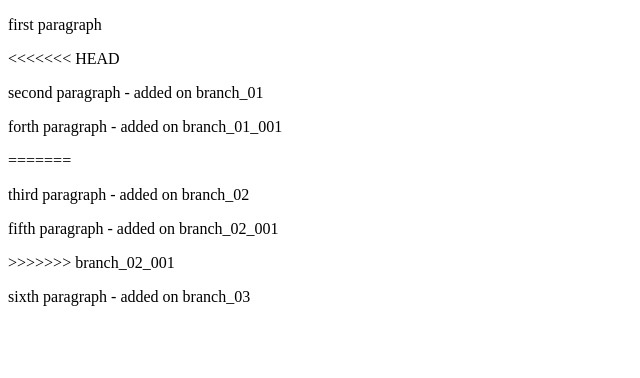
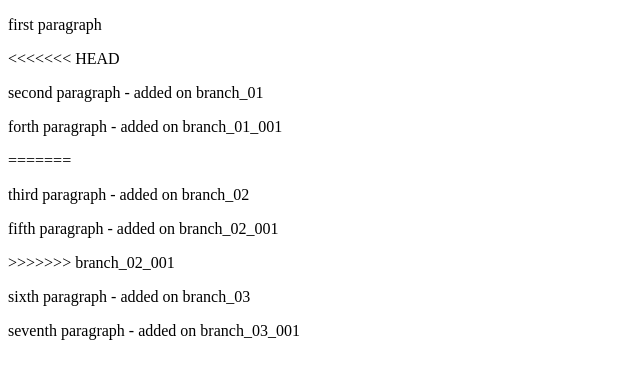
Before and after one commit to YarynaPelekh/Branches, a plain HTML site: page index.html in a window 1280 px wide. Shown: the whole page, without its empty margins (0-640 px from the left). Drawn offline with Linux system fonts and the light colour scheme.

Commit message:
added seventh paragraph - on branch_03_001

```diff
--- a/index.html
+++ b/index.html
@@ -17,5 +17,6 @@
     >>>>>>> branch_02_001
 
     <p>sixth paragraph - added on branch_03</p>
+    <p>seventh paragraph - added on branch_03_001</p>
   </body>
 </html>
```
